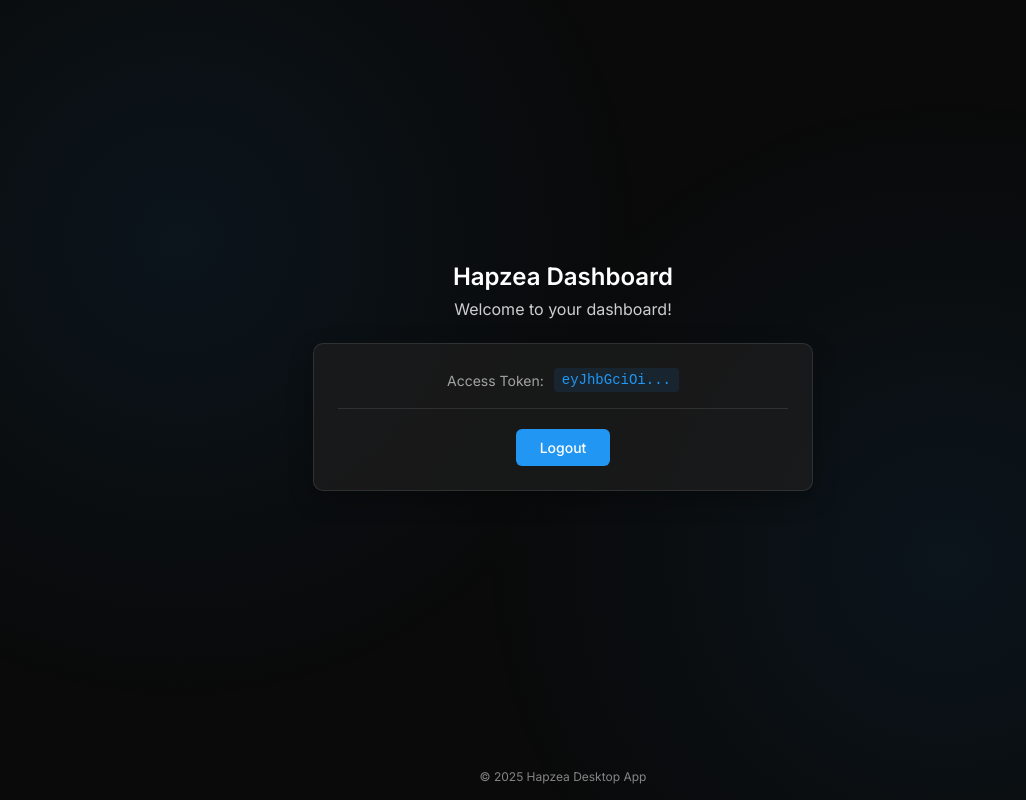
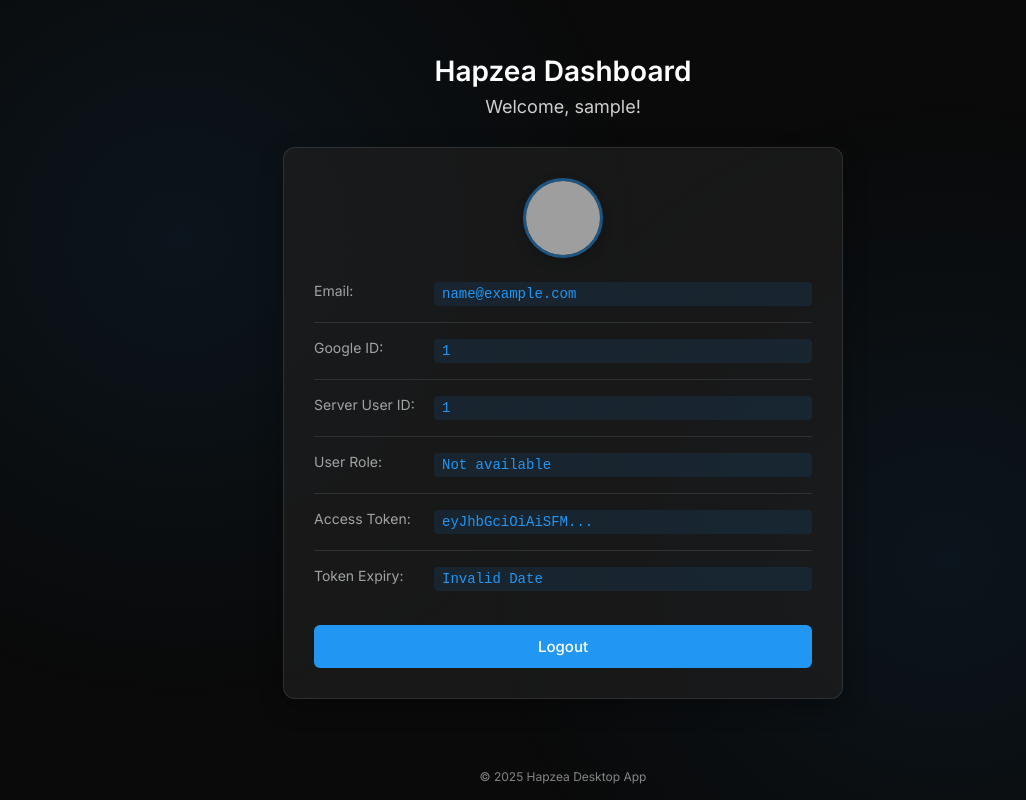
Before and after one commit to ADARSHKM123/electron-hapzea, a React (Vite) app: page /home in a window 1280 px wide. Shown: the whole page, without its empty margins (77-1103 px from the left). Built offline with nearby package versions, Linux system fonts and the light colour scheme; sample sign-in values are in the browser's storage; grey boxes are pictures that could not be loaded.

Commit message:
sending request to the server with googleId and email

```diff
--- a/package.json
+++ b/package.json
@@ -105,6 +105,7 @@
   },
   "dependencies": {
     "@getstation/electron-google-oauth2": "^14.0.0",
+    "axios": "^1.9.0",
     "dotenv": "^16.5.0",
     "electron-squirrel-startup": "^1.0.1",
     "keytar": "^7.9.0",
--- a/src/renderer/pages/Home.css
+++ b/src/renderer/pages/Home.css
@@ -17,69 +17,118 @@
 
 .hp-dashboard__content {
   width: 100%;
-    max-width: 500px;
+  max-width: 600px;
   text-align: center;
+  padding: 0 20px;
 }
 
 .hp-dashboard__title {
-    font-size: 24px;
+  font-size: 28px;
   font-weight: 600;
   color: white;
   margin-bottom: 8px;
 }
 
 .hp-dashboard__welcome {
-    font-size: 16px;
+  font-size: 18px;
   color: rgba(255, 255, 255, 0.8);
-    margin-bottom: 24px;
+  margin-bottom: 30px;
 }
 
 .hp-dashboard__card {
   background: rgba(30, 30, 30, 0.7);
-    border-radius: 10px;
-    padding: 24px;
+  border-radius: 12px;
+  padding: 30px;
   backdrop-filter: blur(8px);
   border: 1px solid rgba(255, 255, 255, 0.1);
   box-shadow: 0 8px 24px rgba(0, 0, 0, 0.3);
+  text-align: left;
 }
 
-  .hp-dashboard__info {
+/* User avatar */
+.hp-user-avatar {
   display: flex;
-    flex-direction: row;
-    align-items: center;
   justify-content: center;
-    margin-bottom: 20px;
+  margin-bottom: 24px;
+}
+
+.hp-user-avatar img {
+  width: 80px;
+  height: 80px;
+  border-radius: 50%;
+  object-fit: cover;
+  border: 3px solid rgba(33, 150, 243, 0.5);
+  box-shadow: 0 4px 12px rgba(0, 0, 0, 0.2);
+}
+
+/* User info section */
+.hp-user-info {
+  margin-bottom: 24px;
+}
+
+.hp-info-item {
+  display: flex;
+  margin-bottom: 16px;
   padding-bottom: 16px;
   border-bottom: 1px solid rgba(255, 255, 255, 0.1);
 }
 
-  .hp-dashboard__info-label {
+.hp-info-item:last-child {
+  border-bottom: none;
+  padding-bottom: 0;
+}
+
+.hp-info-label {
+  width: 120px;
   font-size: 14px;
   color: rgba(255, 255, 255, 0.6);
-    margin-right: 10px;
+  flex-shrink: 0;
 }
 
-  .hp-dashboard__info-value {
+.hp-info-value {
+  flex: 1;
   font-size: 14px;
   color: #2196f3;
-    font-family: monospace;
+  word-break: break-word;
+  font-family: 'Roboto Mono', monospace;
   background: rgba(33, 150, 243, 0.1);
   padding: 4px 8px;
   border-radius: 4px;
+  overflow: hidden;
+  text-overflow: ellipsis;
 }
 
-  .hp-dashboard__logout-btn {
+/* Logout button */
+.hp-logout-btn {
+  width: 100%;
   background: #2196f3;
   color: white;
   border: none;
   border-radius: 6px;
-    padding: 10px 24px;
-    font-size: 14px;
+  padding: 12px 0;
+  font-size: 15px;
   font-weight: 500;
   cursor: pointer;
   transition: background 0.2s;
+  margin-top: 10px;
 }
 
-  .hp-dashboard__logout-btn:hover {
+.hp-logout-btn:hover {
   background: #1e88e5;
 }
+
+/* Responsive adjustments */
+@media (max-width: 640px) {
+  .hp-info-item {
+    flex-direction: column;
+  }
+
+  .hp-info-label {
+    width: 100%;
+    margin-bottom: 4px;
+  }
+
+  .hp-dashboard__card {
+    padding: 20px;
+  }
+}
--- a/src/renderer/pages/Home.jsx
+++ b/src/renderer/pages/Home.jsx
@@ -2,11 +2,26 @@ import React, { useState, useEffect } from 'react';
 import { useNavigate } from 'react-router-dom';
 
 function Home() {
-  const [userInfo, setUserInfo] = useState({
+  const [userData, setUserData] = useState({
+    // Google OAuth information
+    email: localStorage.getItem('userEmail') || 'Not available',
+    name: localStorage.getItem('userName') || 'User',
+    picture: localStorage.getItem('userPicture') || null,
+    googleId: localStorage.getItem('userId') || 'Not available',
+
+    // OAuth tokens
     token: localStorage.getItem('token')
-      ? localStorage.getItem('token').substring(0, 10) + '...'
-      : null
+      ? localStorage.getItem('token').substring(0, 15) + '...'
+      : 'Not available',
+    tokenExpiry: localStorage.getItem('tokenExpiry')
+      ? new Date(parseInt(localStorage.getItem('tokenExpiry'))).toLocaleString()
+      : 'Not available',
+
+    // Server information
+    serverUserId: localStorage.getItem('serverUserId') || 'Not available',
+    userRole: localStorage.getItem('userRole') || 'Not available'
   });
+
   const navigate = useNavigate();
 
   useEffect(() => {
@@ -14,19 +29,40 @@ function Home() {
     const isLoggedIn = localStorage.getItem('isLoggedIn') === 'true';
     if (!isLoggedIn) {
       navigate('/');
+      return;
     }
+
+    // Log user information to console
+    console.log('User logged in with the following information:');
+    console.log('Email:', userData.email);
+    console.log('Name:', userData.name);
+    console.log('Google ID:', userData.googleId);
+    console.log('Server User ID:', userData.serverUserId);
+    console.log('User Role:', userData.userRole);
+    console.log('Token:', localStorage.getItem('token'));
+    console.log('Token Expiry:', userData.tokenExpiry);
 
     // Fade in animation
     const dashboard = document.querySelector('.hp-dashboard');
     if (dashboard) {
       dashboard.classList.add('fade-in');
     }
-  }, [navigate]);
+  }, [navigate, userData]);
 
   const handleLogout = () => {
     // Clear user data
     localStorage.removeItem('isLoggedIn');
     localStorage.removeItem('token');
+    localStorage.removeItem('refreshToken');
+    localStorage.removeItem('tokenExpiry');
+    localStorage.removeItem('userEmail');
+    localStorage.removeItem('userName');
+    localStorage.removeItem('userPicture');
+    localStorage.removeItem('userId');
+    localStorage.removeItem('serverUserId');
+    localStorage.removeItem('userRole');
+
+    console.log('User logged out');
 
     // Navigate back to login page
     navigate('/');
@@ -36,15 +72,48 @@ function Home() {
     <div className="hp-dashboard">
       <div className="hp-dashboard__content">
         <h2 className="hp-dashboard__title">Hapzea Dashboard</h2>
-        <p className="hp-dashboard__welcome">Welcome to your dashboard!</p>
+        <p className="hp-dashboard__welcome">Welcome, {userData.name}!</p>
 
         <div className="hp-dashboard__card">
-          <div className="hp-dashboard__info">
-            <div className="hp-dashboard__info-label">Access Token:</div>
-            <div className="hp-dashboard__info-value">{userInfo.token}</div>
+          {userData.picture && (
+            <div className="hp-user-avatar">
+              <img src={userData.picture} alt="User profile" />
+            </div>
+          )}
+
+          <div className="hp-user-info">
+            <div className="hp-info-item">
+              <div className="hp-info-label">Email:</div>
+              <div className="hp-info-value">{userData.email}</div>
+            </div>
+
+            <div className="hp-info-item">
+              <div className="hp-info-label">Google ID:</div>
+              <div className="hp-info-value">{userData.googleId}</div>
+            </div>
+
+            <div className="hp-info-item">
+              <div className="hp-info-label">Server User ID:</div>
+              <div className="hp-info-value">{userData.serverUserId}</div>
+            </div>
+
+            <div className="hp-info-item">
+              <div className="hp-info-label">User Role:</div>
+              <div className="hp-info-value">{userData.userRole}</div>
+            </div>
+
+            <div className="hp-info-item">
+              <div className="hp-info-label">Access Token:</div>
+              <div className="hp-info-value">{userData.token}</div>
+            </div>
+
+            <div className="hp-info-item">
+              <div className="hp-info-label">Token Expiry:</div>
+              <div className="hp-info-value">{userData.tokenExpiry}</div>
+            </div>
           </div>
 
-          <button className="hp-dashboard__logout-btn" onClick={handleLogout}>
+          <button className="hp-logout-btn" onClick={handleLogout}>
             Logout
           </button>
         </div>
--- a/src/renderer/pages/Login.jsx
+++ b/src/renderer/pages/Login.jsx
@@ -1,7 +1,13 @@
 import React, { useState, useEffect } from 'react';
 import { useNavigate } from 'react-router-dom';
+import axios from 'axios';
+
+// Define API endpoint
+const API_ENDPOINT = 'https://api.hapzea.com';
 
 function Login() {
+  const [email, setEmail] = useState('');
+  const [password, setPassword] = useState('');
   const [error, setError] = useState(null);
   const [isLoading, setIsLoading] = useState(false);
   const navigate = useNavigate();
@@ -14,20 +20,105 @@ function Login() {
     }
   }, []);
 
-  const handleLogin = async () => {
+  const handleEmailLogin = (e) => {
+    e.preventDefault();
+    // Validate inputs
+    if (!email || !password) {
+      setError('Please enter both email and password');
+      return;
+    }
+
+    // Here you would typically handle the email/password login
+    console.log('Email login attempted with:', email);
+    // For now, just show an error
+    setError('Email login not implemented yet. Please use Google Sign-in.');
+  };
+
+  const handleGoogleLogin = async () => {
     try {
       setError(null);
       setIsLoading(true);
 
+      // 1. Get tokens from Google OAuth
       const tokens = await window.electronAPI.login();
-      console.log('Login successful');
+      console.log('Google OAuth successful');
 
-      // Store token info in localStorage
+      // 2. Extract user information from ID token
+      let googleId = null;
+      let userEmail = null;
+      let userData = null;
+
+      if (tokens.id_token) {
+        try {
+          // Decode JWT token to get user information
+          const tokenParts = tokens.id_token.split('.');
+          if (tokenParts.length === 3) {
+            userData = JSON.parse(atob(tokenParts[1]));
+            console.log('User details from Google:', userData);
+
+            // Extract googleId (sub) and email
+            googleId = userData.sub;
+            userEmail = userData.email;
+
+            console.log('Extracted Google ID:', googleId);
+            console.log('Extracted Email:', userEmail);
+          }
+        } catch (decodeError) {
+          console.error('Error decoding ID token:', decodeError);
+          setError('Failed to extract user information from Google sign-in');
+          setIsLoading(false);
+          return;
+        }
+      } else {
+        console.error('No ID token received from Google');
+        setError('Failed to get user information from Google');
+        setIsLoading(false);
+        return;
+      }
+
+      // 3. Validate with your backend API
+      try {
+        console.log('Validating with backend API...');
+        const serverResponse = await axios.post(
+          `${API_ENDPOINT}/api/v1/user/googlesignIn`,
+          { email: userEmail, id: googleId },
+          { withCredentials: true }
+        );
+
+        console.log('Backend validation response:', serverResponse.data);
+
+        // 4. If successful, store user info and proceed
+        if (serverResponse.data.success) {
+          // Store user info in localStorage
           localStorage.setItem('isLoggedIn', 'true');
           localStorage.setItem('token', tokens.access_token);
+          localStorage.setItem('refreshToken', tokens.refresh_token || '');
+          localStorage.setItem('tokenExpiry', tokens.expires_in ? (Date.now() + tokens.expires_in * 1000).toString() : '');
+
+          // Store user profile data
+          if (userData) {
+            if (userData.email) localStorage.setItem('userEmail', userData.email);
+            if (userData.name) localStorage.setItem('userName', userData.name);
+            if (userData.picture) localStorage.setItem('userPicture', userData.picture);
+            if (userData.sub) localStorage.setItem('userId', userData.sub);
+          }
+
+          // Store any additional data from your server response
+          if (serverResponse.data.user) {
+            localStorage.setItem('serverUserId', serverResponse.data.user.id || '');
+            localStorage.setItem('userRole', serverResponse.data.user.role || '');
+          }
 
           // Navigate to home page on successful login
           navigate('/home');
+        } else {
+          throw new Error(serverResponse.data.message || 'Authentication failed with server');
+        }
+      } catch (apiError) {
+        console.error('API validation error:', apiError);
+        setError('Server validation failed: ' + (apiError.response?.data?.message || apiError.message || 'Unknown error'));
+        setIsLoading(false);
+      }
     } catch (err) {
       console.error('Login failed:', err);
       setError('Login failed: ' + (err.message || 'Unknown error'));
@@ -41,7 +132,9 @@ function Login() {
         <h1>Hapzea Desktop App</h1>
       </div>
 
-      <div className="hp-feather-icon"></div>
+      <div className="hp-logo">
+        <img src="../../assets/icon.ico" alt="Hapzea Logo" className="hp-logo__img" />
+      </div>
 
       <div className="hp-login__card">
         <h2 className="hp-login__heading">Welcome to Hapzea</h2>
@@ -53,9 +146,43 @@ function Login() {
           </div>
         )}
 
+        <form className="hp-login__form" onSubmit={handleEmailLogin}>
+          <div className="hp-input-group">
+            <label htmlFor="email" className="hp-input-label">Email</label>
+            <input
+              type="email"
+              id="email"
+              className="hp-input"
+              placeholder="Enter your email"
+              value={email}
+              onChange={(e) => setEmail(e.target.value)}
+            />
+          </div>
+
+          <div className="hp-input-group">
+            <label htmlFor="password" className="hp-input-label">Password</label>
+            <input
+              type="password"
+              id="password"
+              className="hp-input"
+              placeholder="Enter your password"
+              value={password}
+              onChange={(e) => setPassword(e.target.value)}
+            />
+          </div>
+
+          <button type="submit" className="hp-login-btn">
+            Sign in
+          </button>
+        </form>
+
+        <div className="hp-login__divider">
+          <span>OR</span>
+        </div>
+
         <button
           className={`hp-google-btn ${isLoading ? 'loading' : ''}`}
-          onClick={handleLogin}
+          onClick={handleGoogleLogin}
           disabled={isLoading}
         >
           <div className="hp-btn-content">
@@ -65,16 +192,14 @@ function Login() {
           <div className="hp-loading-spinner"></div>
         </button>
 
-        <div className="hp-login__divider">
-          <span>Secure login</span>
-        </div>
-
+        <div className="hp-login__footer-links">
           <p className="hp-login__privacy">
             By signing in, you agree to our{' '}
             <a href="#" className="hp-link">Terms of Service</a>
             {' '}and{' '}
             <a href="#" className="hp-link">Privacy Policy</a>
           </p>
+        </div>
       </div>
 
       <div className="hp-login__footer">
```
Also changed, not shown: src/main.js (+12 -0 lines), src/preload.js (+10 -3 lines), src/renderer/pages/login.css (+79 -14 lines), 1 other file (tests, documents, lock files or other folders). Lines whose indentation alone changed are shown as unchanged.
